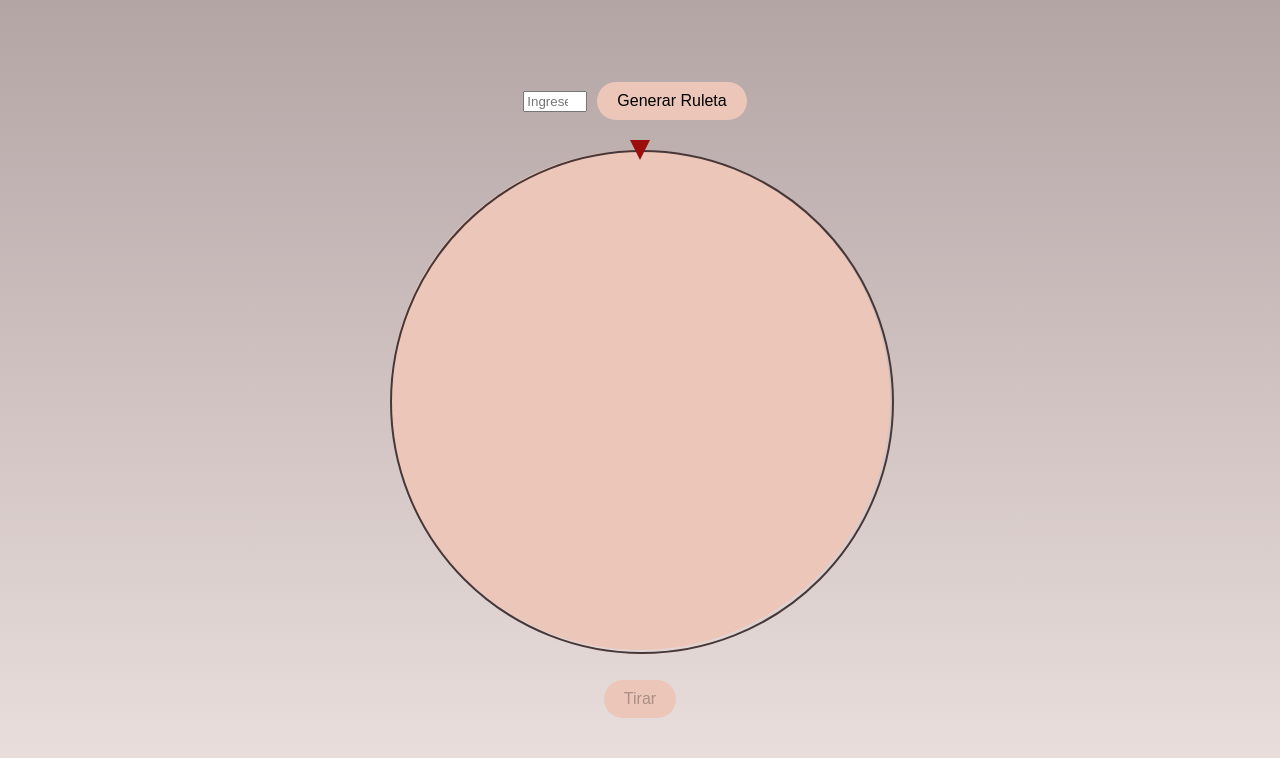
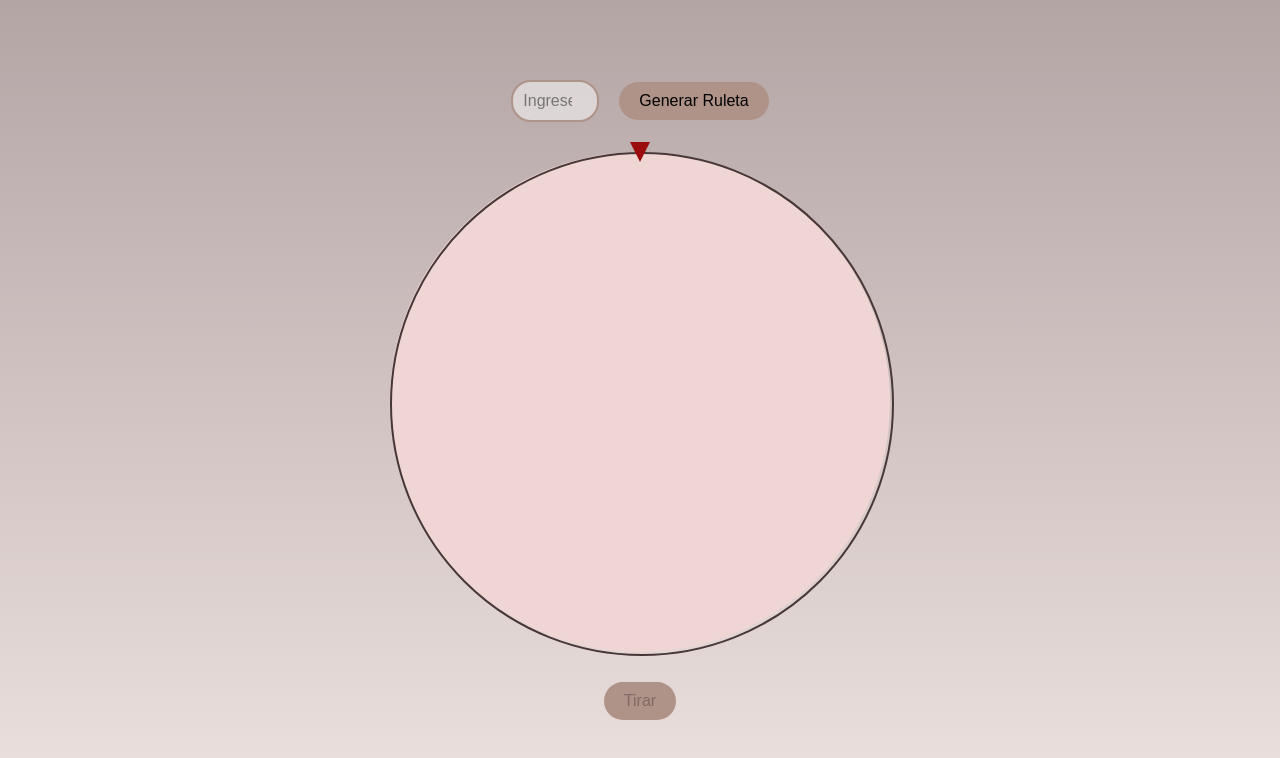
Before and after one commit to agusmeneses/CI_Ingenier-a_de_Software, a React (Create React App) app: page / in a window 1280 px wide. Shown: the top 758 px of the page. Built offline with nearby package versions, Linux system fonts and the light colour scheme.

Commit message:
Cambios en el CSS

```diff
--- a/src/App.css
+++ b/src/App.css
@@ -4,7 +4,7 @@ body {
   justify-content: center;
   align-items: center;
   height: 100vh;
-  background: linear-gradient(to bottom, #b4a5a5, #ece1df); /* Fondo de gradiente con colores pastel */
+  background: linear-gradient(to bottom, #b4a5a5, #ece1df);
 }
 
 .container {
@@ -16,12 +16,12 @@ body {
   margin: 20px auto;
   width: 500px;
   height: 500px;
-  background-color: #ecc6b9;
+  background-color: #efd6d4;
   border-radius: 50%;
 }
 
 canvas {
-  border: 2px solid #483737; /* Color marrón pastel para el borde */
+  border: 2px solid #483737;
   border-radius: 50%;
 }
 
@@ -41,13 +41,30 @@ button {
   margin: 10px;
   padding: 10px 20px;
   font-size: 16px;
-  background-color: #ecc6b9;
+  background-color: #af9288;
   border: none;
-  border-radius: 20px; /* Bordes redondeados */
+  border-radius: 20px;
   cursor: pointer;
-  transition: background-color 0.3s ease; /* Transición suave del color de fondo */
+  transition: background-color 0.3s ease;
 }
 
 button:hover {
-  background-color: #b5a89d; /* Cambio de color de fondo al pasar el ratón */
+  background-color: #b5a89d;
 }
+
+input[type="number"] {
+  margin: 10px;
+  padding: 10px;
+  font-size: 16px;
+  font-family: inherit;
+  background-color: rgba(255, 255, 255, 0.5);
+  border: 2px solid #af9288;
+  border-radius: 20px;
+  text-align: center;
+  transition: background-color 0.3s ease;
+}
+
+input[type="number"]:focus {
+  background-color: rgba(255, 255, 255, 0.8);
+  outline: none;
+}
```
